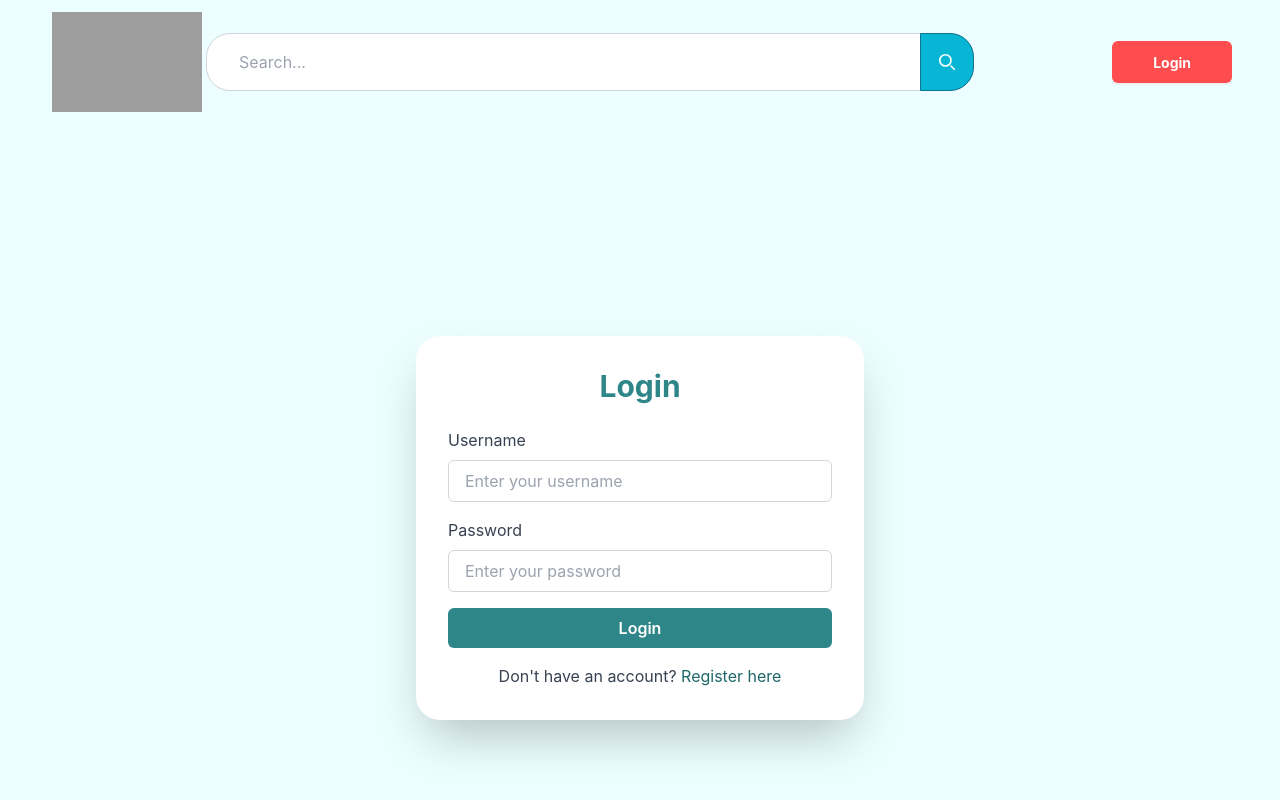
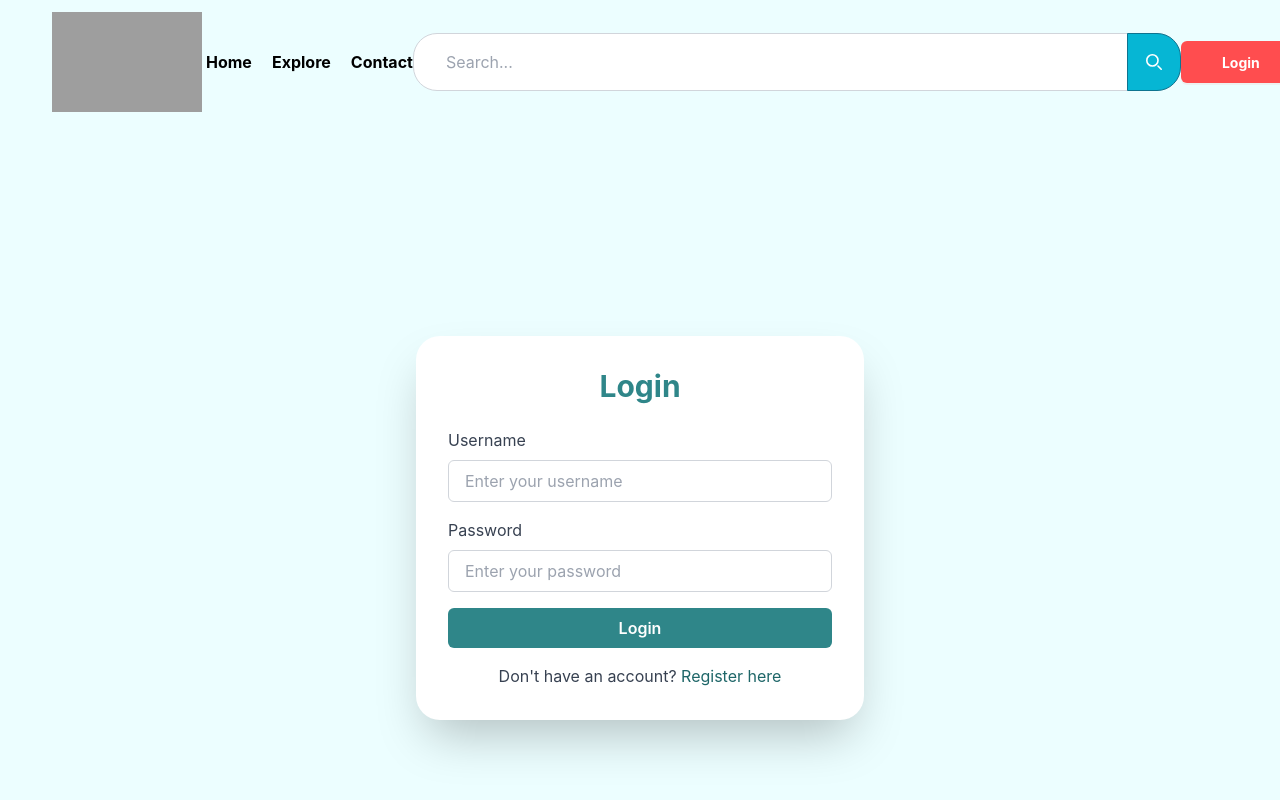
Before and after one commit to devtrantrongtri/GoodsExchangeFE, a React (Vite) app: page /auth/login in a window 1280 px wide. Shown: the top 800 px of the page. Built offline with nearby package versions, Linux system fonts and the light colour scheme; grey boxes are pictures that could not be loaded.

Commit message:
fix : remove token when access auth/login path

```diff
--- a/src/App.tsx
+++ b/src/App.tsx
@@ -23,7 +23,7 @@ function App() {
       }
       refetch();
     }
-  }, [isError, token, navigate]);
+  }, [isError, token]);
 
   // Conditional rendering based on query states
   if (isFetching) {
--- a/src/components/Auth/LoginForm.tsx
+++ b/src/components/Auth/LoginForm.tsx
@@ -24,6 +24,10 @@ const LoginForm: React.FC = () => {
   const [errors, setErrors] = useState<string[]>([]);
   const navigate = useNavigate();
   const { response, error, loading, fetchData } = useAxios<string>();
+  useEffect(() => {
+    // Xóa token khi người dùng truy cập vào trang đăng nhập
+    localStorage.removeItem('token');
+  }, []);
 
   useEffect(() => {
     // Xử lý phản hồi API sau khi fetchData hoàn thành
--- a/src/components/Header/Header.tsx
+++ b/src/components/Header/Header.tsx
@@ -9,7 +9,7 @@ import { Tooltip } from "react-tooltip";
 // import { tippy } from "@tippyjs/react";
 import { useScrollPosition } from "../../hooks/useScrollPosition";
 import {  Alert, Button, Dropdown, Menu, MenuProps, Spin } from "antd";
-import {  MoreOutlined,  } from "@ant-design/icons";
+// import {  MoreOutlined,  } from "@ant-design/icons";
 import { Link, useNavigate } from "react-router-dom";
 import { useGetProfileQuery } from "../../services/user/user.service";
 
@@ -53,11 +53,16 @@ function Header() {
         >
           <Logo />
         </div>
-
+        <div className="basis-1/6 flex items-center justify-center font-bold space-x-5">
+        <Link to='/'>Home</Link>
+        <Link to='product/'>Explore</Link>
+        <Link to='https://github.com/devtrantrongtri'>Contact</Link>
+        </div>
         <div
-          className="basis-3/6  w-full my-auto"
+          className="basis-2/6  w-full my-auto"
           data-tooltip-content="Nhap tu khoa de tim kiem"
         >
+
           <SeachBar />
         </div>
 
--- a/src/components/Home/Products/Products.tsx
+++ b/src/components/Home/Products/Products.tsx
@@ -29,7 +29,7 @@ function Products() {
         loadData();
     }, []);
 
-    console.log(response)
+    // console.log(response)
 
     return (
         <div>
@@ -37,7 +37,7 @@ function Products() {
             <h1 className='font-bold text-2xl pt-6 mb-10'>
                 Tin đăng mới nhất
             </h1>
-             {loading && <LoadingPopup/>}
+             {/* {loading && <LoadingPopup/>} */}
             <div className='grid grid-cols-4 gap-8 min-h-96'>
                 {response && response.data.content.length > 0 ? (
                     response.data.content.map((product) => (
--- a/src/components/Util/LoadingPopup.tsx
+++ b/src/components/Util/LoadingPopup.tsx
@@ -15,7 +15,7 @@ const LoadingPopup: React.FC = () => {
     if (!showPopup) return null; // Ẩn popup khi thời gian đã hết
 
     return (
-        <div className="fixed inset-0 flex items-center justify-center bg-gray-800 bg-opacity-50 z-50">
+        <div className="fixed inset-0 flex items-center justify-center bg-opacity-50 z-50">
             <div className="ctn-preloader">
                 <div className="animation-preloader">
                     <div className="spinner"></div>
--- a/src/hooks/useAxios.ts
+++ b/src/hooks/useAxios.ts
@@ -82,7 +82,7 @@ const useAxios = <T = GlobalResponse<any>>(): UseAxiosResponse<GlobalResponse<T>
             setTimeout(() => {
                 // setLoading(false);
                 setResponse(result.data);
-            }, 1000);
+            }, 500);
         } catch (error: unknown) {
             if (axios.isCancel(error)) {
                 console.log('Request cancelled');
@@ -96,7 +96,7 @@ const useAxios = <T = GlobalResponse<any>>(): UseAxiosResponse<GlobalResponse<T>
         } finally {
             setTimeout(() => {
                 setLoading(false);
-            }, 1000);
+            }, 500);
         }
     };
 
```
